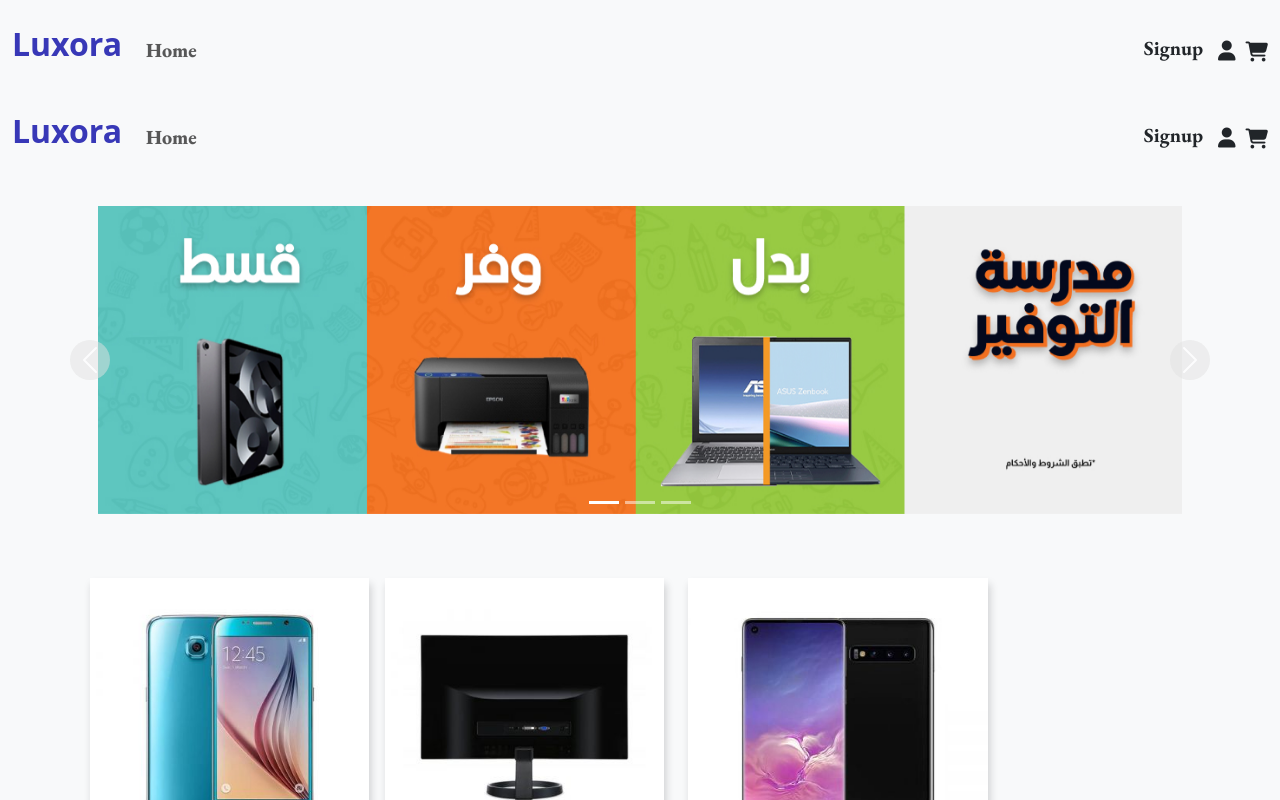
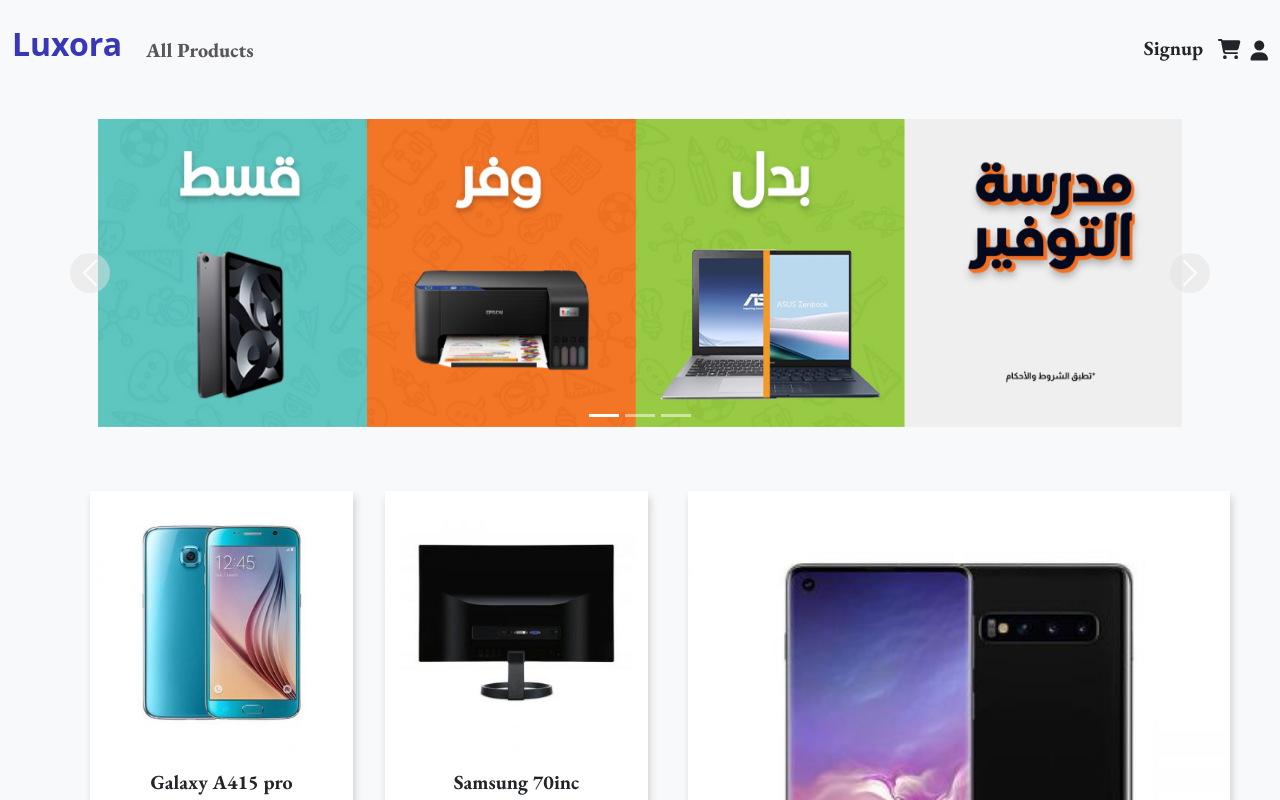
Before and after one commit to maielkawary/finalProject, a React (Vite) app: page / in a window 1280 px wide. Shown: the top 800 px of the page. Built offline with nearby package versions, Linux system fonts and the light colour scheme; no server answers.

Commit message:
new edit in nav

```diff
--- a/src/Components/productDetails.css
+++ b/src/Components/productDetails.css
@@ -93,13 +93,13 @@
     display: flex;
     justify-content: center;
   }
-
-  .card {
+/*
+   .card {
     width: 100%;
     max-width: 300px;
 
-    /* text-align: center; */
-  }
+
+  } */
 
   .swiper-wrapper .card {
     text-align: center;
--- a/src/componants/Content/Content.jsx
+++ b/src/componants/Content/Content.jsx
@@ -10,13 +10,13 @@
 const Content = () => {
     return(
         <>
-        <Navbar2/>
+
         <Carousel/>
         <Offers/>
             <Merch />
             <Category />
             <ProductCarousel/>
-            <Footer2/>
+
         </>
     )
 }
--- a/src/componants/Navbar/Navbar2.jsx
+++ b/src/componants/Navbar/Navbar2.jsx
@@ -1,5 +1,8 @@
 import '@fortawesome/fontawesome-free/css/all.min.css';
+import { FontAwesomeIcon } from '@fortawesome/react-fontawesome';
+import { faShoppingCart } from '@fortawesome/free-solid-svg-icons';
 import { Link } from 'react-router-dom';
+import { NavLink } from 'react-router-dom';
 function Navbar2() {
   const handleSignupClick = () => {
     window.location.href = 'http://127.0.0.1:5500/login&register/register.html';
@@ -9,17 +12,17 @@
     window.location.href = 'http://127.0.0.1:5500/login&register/login.html';
   };
 
-  const handleCartClick = () => {
-    window.location.href = 'http://127.0.0.1:5500/cart/cart.html';
-  };
+  // const handleCartClick = () => {
+  //   window.location.href = 'http://127.0.0.1:5500/cart/cart.html';
+  // };
 
   return (
     <nav className="navbar navbar-expand-lg bg-light">
       <div className="container-fluid">
-        <a className="navbar-brand fw-bold fs-2" href='#' style={{ color: 'rgb(56, 56, 183)' }}>
+        <NavLink className="navbar-brand fw-bold fs-2" to='/' style={{ color: 'rgb(56, 56, 183)' }}>
           Luxora
-        </a>
-          {/* <Link to={{'/home'}} className="navbar-brand fw-bold fs-2"  style={{ color: 'rgb(56, 56, 183)' }} >Luxora</Link>   */}
+        </NavLink>
+        {/* <Link to={{'/home'}} className="navbar-brand fw-bold fs-2"  style={{ color: 'rgb(56, 56, 183)' }} >Luxora</Link>   */}
 
         <button className="navbar-toggler" type="button" data-bs-toggle="collapse" data-bs-target="#navbarSupportedContent" aria-controls="navbarSupportedContent" aria-expanded="false" aria-label="Toggle navigation">
           <span className="navbar-toggler-icon"></span>
@@ -27,16 +30,22 @@
         <div className="collapse navbar-collapse" id="navbarSupportedContent">
           <ul className="navbar-nav me-auto mb-2 mb-lg-0">
             <li className="nav-item dropdown fs-5 fw-bold fontStyle text-dark" style={{ marginTop: '12px' }}>
-              <a className="nav-link fontStyle" href="#" role="button">
+              {/* <a className="nav-link fontStyle" href="#" role="button">
                 Home
-              </a>
+              </a> */}
+              <NavLink className="nav-link fontStyle" to="/Products" role="button">
+               All Products
+              </NavLink>
             </li>
           </ul>
           <p onClick={handleSignupClick} style={{ cursor: 'pointer', marginTop: '25px', marginRight: '5px' }} className="text-dark fs-5 fontStyle">
             Signup
           </p>
+          <NavLink className="nav-link cart-icon" to="/products/cart/:userId" role="button">
+        <FontAwesomeIcon icon={faShoppingCart} style={{ fontSize: '20px', marginTop: '15px', marginLeft: '10px', cursor: 'pointer' }}/>
+      </NavLink>
           <i className="fa-solid fa-user" onClick={handleLoginClick} style={{ fontSize: '20px', marginTop: '15px', marginLeft: '10px', cursor: 'pointer' }}></i>
-          <i className="fa-solid fa-cart-shopping" onClick={handleCartClick} style={{ fontSize: '20px', marginTop: '16px', marginLeft: '10px', cursor: 'pointer' }}></i>
+          {/* <i className="fa-solid fa-cart-shopping" onClick={handleCartClick} style={{ fontSize: '20px', marginTop: '16px', marginLeft: '10px', cursor: 'pointer' }}></i> */}
         </div>
       </div>
     </nav>
--- a/src/data/db.json
+++ b/src/data/db.json
@@ -327,6 +327,14 @@
         {
           "productId": 6,
           "quantity": 1
+        },
+        {
+          "productId": 8,
+          "quantity": 1
+        },
+        {
+          "productId": 1,
+          "quantity": 4
         }
       ]
     }
```
Also changed, not shown: package.json (+3 -4 lines), 1 other file (tests, documents, lock files or other folders).
